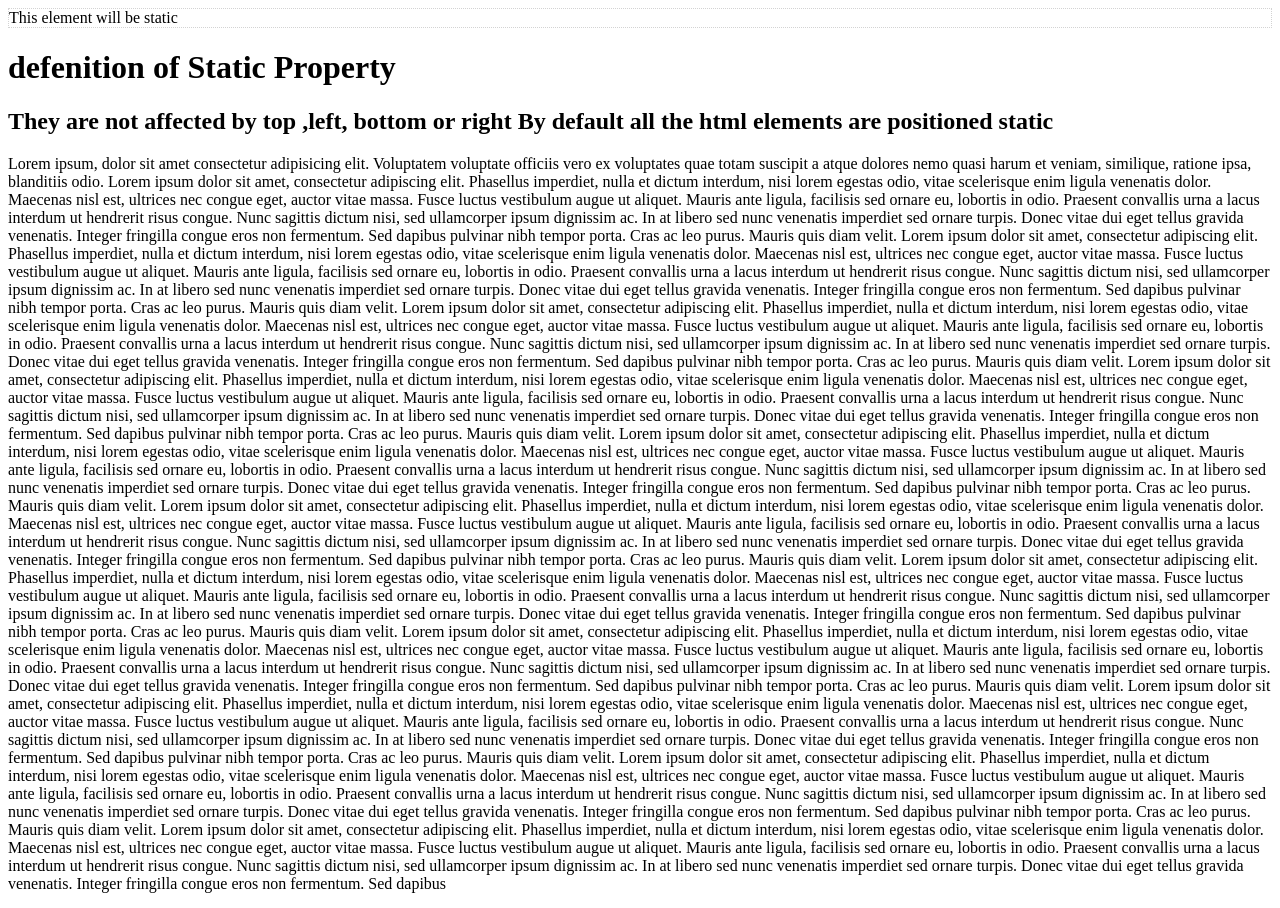
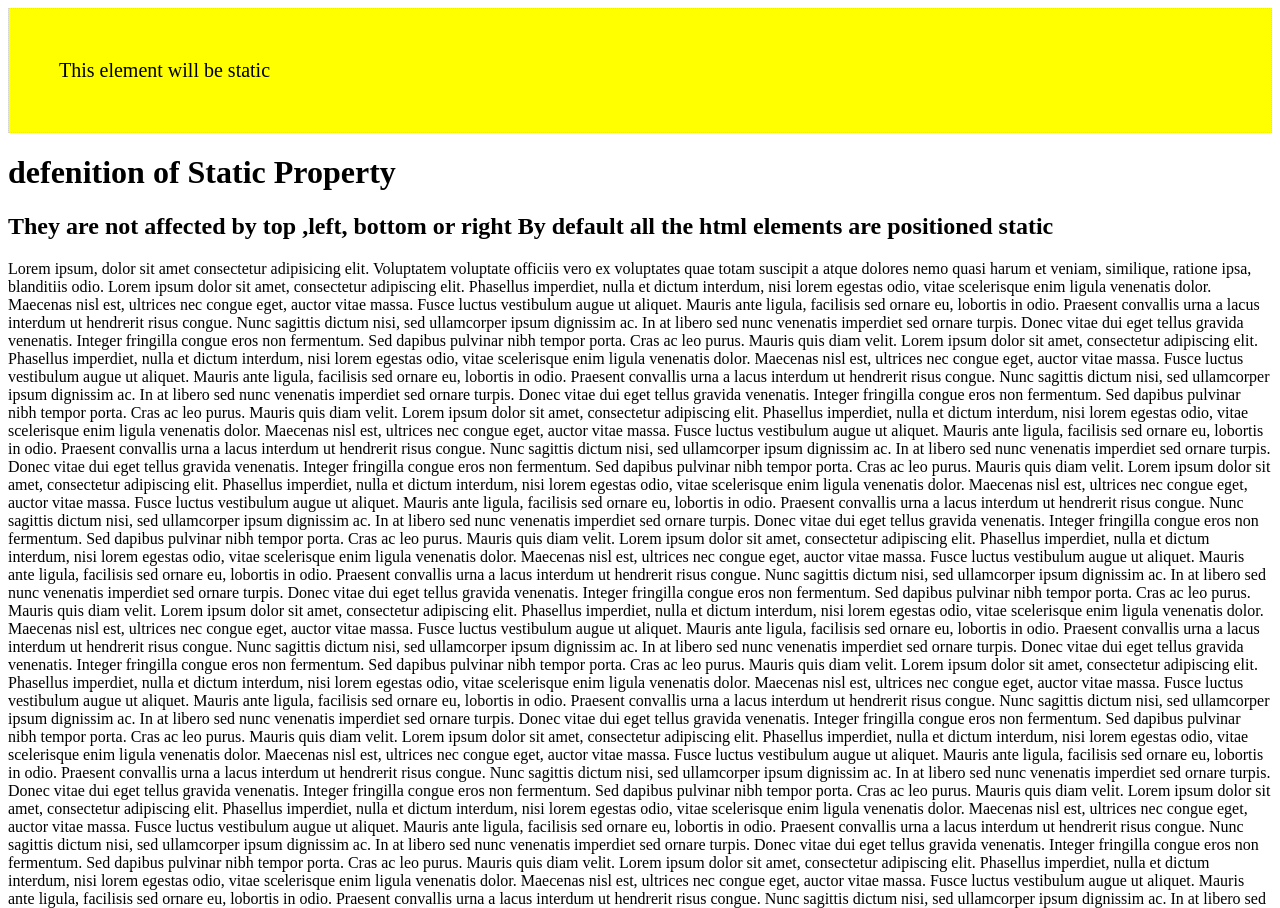
Before and after one commit to Nikhilprasad-r/positiontrial, a plain HTML site: page static.html in a window 1280 px wide. Shown: the top 908 px of the page. Drawn offline with Linux system fonts and the light colour scheme.

Commit message:
Update static.html

```diff
--- a/static.html
+++ b/static.html
@@ -7,6 +7,9 @@
     <style>
       .staticdiv {
         position: static;
+        background-color: yellow;
+        padding: 50px;
+        font-size: 20px;
         border: 1px dotted lightgray;
       }
     </style>
```
